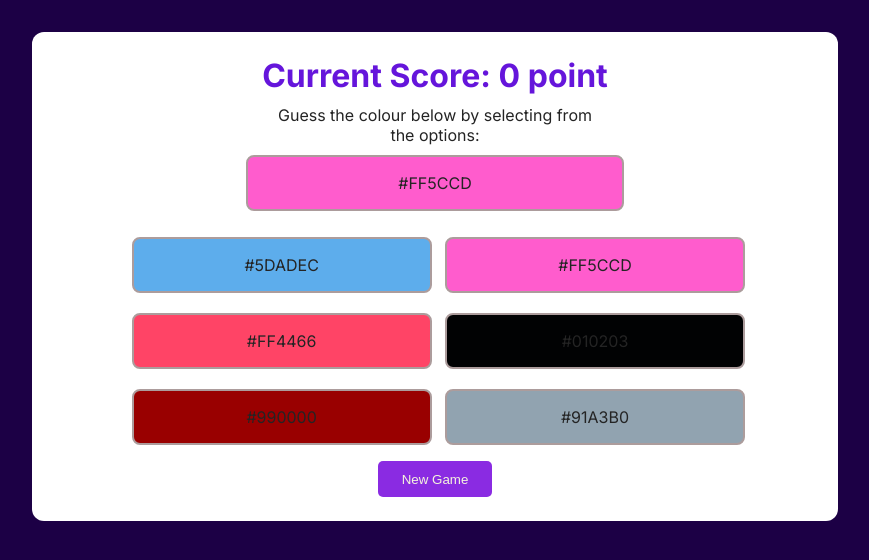
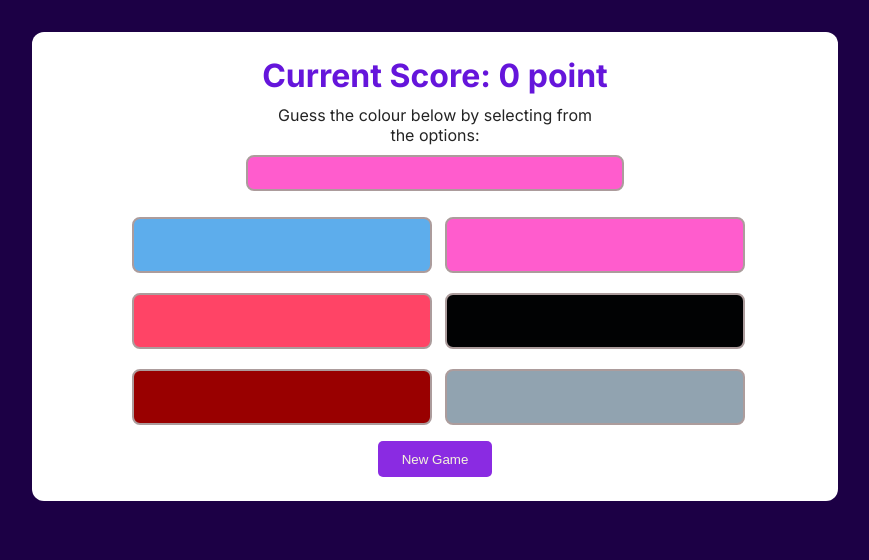
Before and after one commit to adexfit/colorGame, a React (Vite) app: page / in a window 1280 px wide. Shown: the top 560 px of the page, without its empty margins (205-1074 px from the left). Built offline with nearby package versions, Linux system fonts and the light colour scheme.

Commit message:
removed hex codes

```diff
--- a/src/components/Quiz.jsx
+++ b/src/components/Quiz.jsx
@@ -107,7 +107,7 @@ const Quiz = () => {
             backgroundColor: question[0]?.hex,
           }}
         >
-          {question[0]?.hex}
+          {""}
         </p>
         <p
           style={
@@ -138,7 +138,6 @@ const Quiz = () => {
             onClick={() => handleClick(a)}
           >
             {" "}
-            {a.hex}
           </div>
         ))}
       </div>
--- a/src/components/quiz.css
+++ b/src/components/quiz.css
@@ -49,6 +49,7 @@
 }
 
 .options {
+  height: 20px;
   display: flex;
   justify-content: center;
   align-items: center;
```
